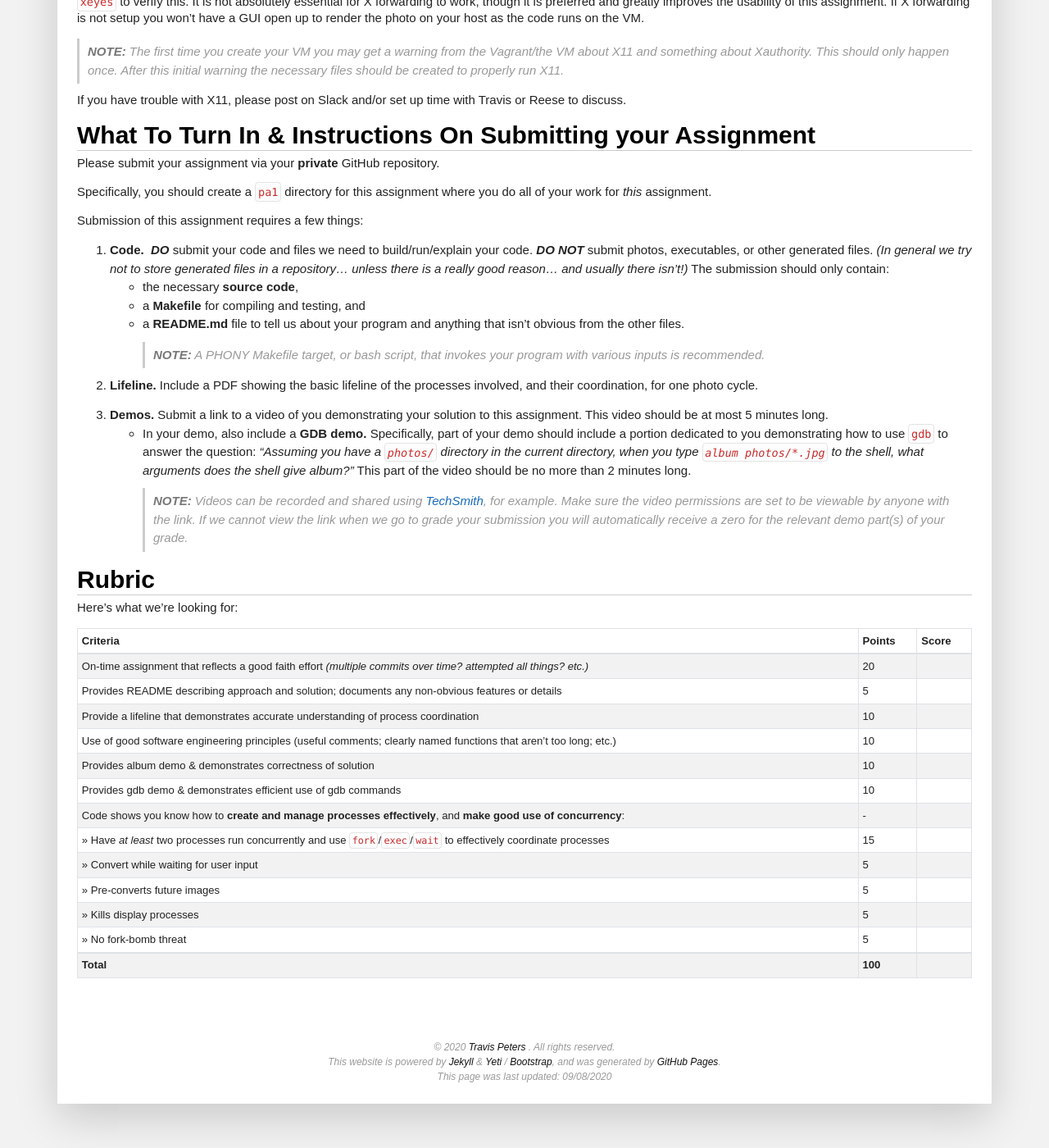
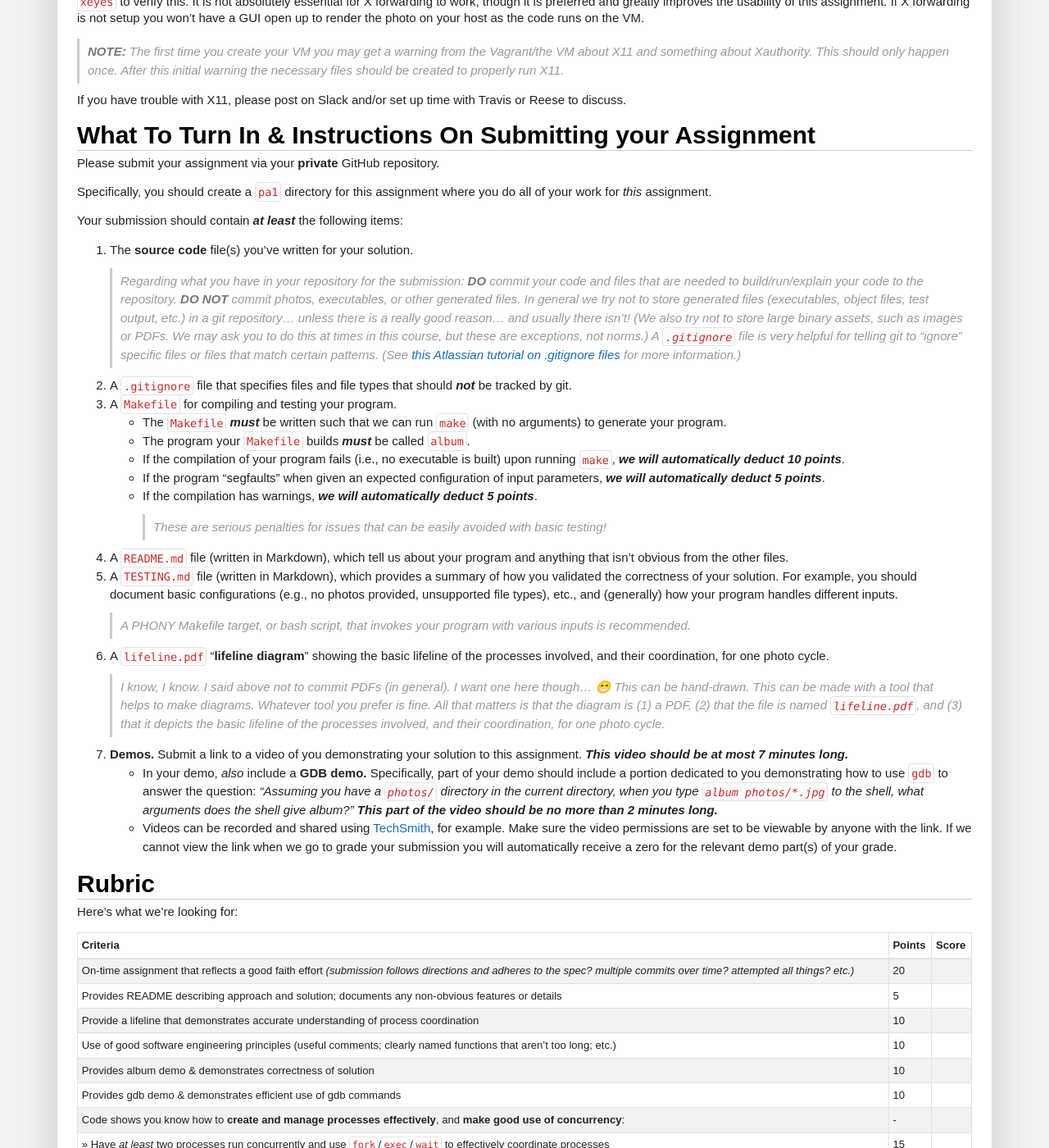
Before and after one commit to traviswpeters/cs460-2020-fall, a Jekyll site: the page built from pa1/index.md, in a window 1280 px wide and 1400 px high, scrolled down 3112 px. Shown: the whole window at 82% size. Built offline with Jekyll 4.4.1, drawn with Linux system fonts in a browser that asks for light colours; nearby versions of some CDN libraries; some web fonts are replaced; comment, search, counter and statistics services are not loaded; our own code applies the rules of GitHub Pages for plain Markdown files; before the commit the page ends 4482 px from its top, so only the background shows below that.

Commit message:
clarifying submission instructions for PA1 and PA2

```diff
--- a/pa1/index.md
+++ b/pa1/index.md
@@ -131,25 +131,48 @@ Please submit your assignment via your **private** GitHub repository.
 
 Specifically, you should create a `pa1` directory for this assignment where you do all of your work for _this_ assignment.
 
-Submission of this assignment requires a few things:
+Your submission should contain ***at least*** the following items:
 
-1. **Code.**
-_**DO**_ submit your code and files we need to build/run/explain your code.
-_**DO NOT**_ submit photos, executables, or other generated files.
-_(In general we try not to store generated files in a repository... unless there is a really good reason... and usually there isn't!)_
-The submission should only contain:
-    - the necessary **source code**,
-    - a **Makefile** for compiling and testing, and
-    - a **README.md** file to tell us about your program and anything that isn't obvious from the other files.
->  **NOTE:** A PHONY Makefile target, or bash script, that invokes your program with various inputs is recommended.
+1. The **source code** file(s) you've written for your solution.
+> Regarding what you have in your repository for the submission:
+> _**DO**_ commit your code and files that are needed to build/run/explain your code to the repository.
+> _**DO NOT**_ commit photos, executables, or other generated files.
+> In general we try not to store generated files (executables, object files, test output, etc.)
+> in a git repository... unless there is a really good reason... and usually there isn't!
+> (We also try not to store large binary assets, such as images or PDFs.
+> We may ask you to do this at times in this course, but these are exceptions, not norms.)
+> A `.gitignore` file is very helpful for telling git to "ignore" specific files or files that match certain patterns.
+> (See [this Atlassian tutorial on .gitignore files](https://www.atlassian.com/git/tutorials/saving-changes/gitignore) for more information.)
 
-2. **Lifeline.** Include a PDF showing the basic lifeline of the processes involved, and their coordination, for one photo cycle.
+2. A `.gitignore` file that specifies files and file types that should _**not**_ be tracked by git.
+3. A `Makefile` for compiling and testing your program.
+- The `Makefile` _**must**_ be written such that we can run `make` (with no arguments) to generate your program.
+- The program your `Makefile` builds _**must**_ be called `album`.
+- If the compilation of your program fails (i.e., no executable is built) upon running `make`, _**we will automatically deduct 10 points**_.
+- If the program "segfaults" when given an expected configuration of input parameters, _**we will automatically deduct 5 points**_.
+- If the compilation has warnings, _**we will automatically deduct 5 points**_.
+> These are serious penalties for issues that can be easily avoided with basic testing!
 
-3. **Demos.** Submit a link to a video of you demonstrating your solution to this assignment. This video should be at most 5 minutes long.
-   - In your demo, also include a **GDB demo.** Specifically, part of your demo should include a portion dedicated to you demonstrating how to use `gdb` to answer the question:
+4. A `README.md` file (written in Markdown), which tell us about your program and anything that isn't obvious from the other files.
+5. A `TESTING.md` file (written in Markdown), which provides a summary of how you validated the correctness of your solution.
+For example, you should document basic configurations (e.g., no photos provided, unsupported file types), etc., and (generally) how your program handles different inputs.
+> A PHONY Makefile target, or bash script, that invokes your program with various inputs is recommended.
+
+6. A `lifeline.pdf` "**lifeline diagram**" showing the basic lifeline of the processes involved, and their coordination, for one photo cycle.
+> I know, I know. I said above not to commit PDFs (in general). I want one here though... &#128513;
+> This can be hand-drawn. This can be made with a tool that helps to make diagrams. Whatever tool you prefer is fine.
+> All that matters is that the diagram is
+> (1) a PDF,
+> (2) that the file is named `lifeline.pdf`,
+> and (3) that it depicts the basic lifeline of the processes involved, and their coordination, for one photo cycle.
+
+7. **Demos.** Submit a link to a video of you demonstrating your solution to this assignment.
+   _**This video should be at most 7 minutes long.**_
+   - In your demo, _also_ include a **GDB demo.**
+     Specifically, part of your demo should include a portion dedicated to you demonstrating how to use `gdb` to answer the question:
    _"Assuming you have a `photos/` directory in the current directory, when you type `album photos/*.jpg` to the shell, what arguments does the shell give album?"_
-   This part of the video should be no more than 2 minutes long.
-> **NOTE:** Videos can be recorded and shared using [TechSmith](http://ato.montana.edu/technologies/techsmith/), for example.
+   _**This part of the video should be no more than 2 minutes long.**_
+   - Videos can be recorded and shared using [TechSmith](http://ato.montana.edu/technologies/techsmith/), for example.
 Make sure the video permissions are set to be viewable by anyone with the link.
 If we cannot view the link when we go to grade your submission you will automatically receive a zero for the relevant demo part(s) of your grade.
 
@@ -158,20 +181,20 @@ If we cannot view the link when we go to grade your submission you will automati
 Here's what we're looking for:
 
 {:.table .table-hover .table-striped .table-bordered .table-sm}
-| Criteria                                                                                                               | Points  | Score |
-| ---------------------------------------------------------------------------------------------------------------------- | ------- |------ |
-| On-time assignment that reflects a good faith effort _(multiple commits over time? attempted all things? etc.)_        | 20      |       |
-| Provides README describing approach and solution; documents any non-obvious features or details                        | 5       |       |
-| Provide a lifeline that demonstrates accurate understanding of process coordination                                    | 10      |       |
-| Use of good software engineering principles (useful comments; clearly named functions that aren't too long; etc.)      | 10      |       |
-| Provides album demo & demonstrates correctness of solution                                                             | 10      |       |
-| Provides gdb demo & demonstrates efficient use of gdb commands                                                         | 10      |       |
-| Code shows you know how to **create and manage processes effectively**, and **make good use of concurrency**:          | -       |       |
-| >> Have _at least_ two processes run concurrently and use `fork`/`exec`/`wait` to effectively coordinate processes     | 15      |       |
-| >> Convert while waiting for user input                                                                                | 5       |       |
-| >> Pre-converts future images                                                                                          | 5       |       |
-| >> Kills display processes                                                                                             | 5       |       |
-| >> No fork-bomb threat                                                                                                 | 5       |       |
-| ---------------------------------------------------------------------------------------------------------------------- | ------- |------ |
-| **Total**                                                                                                              | **100** |       |
-| ---------------------------------------------------------------------------------------------------------------------- | ------- |------ |
+| Criteria                                                                                                                                                               | Points  | Score |
+| ---------------------------------------------------------------------------------------------------------------------------------------------------------------------- | ------- |------ |
+| On-time assignment that reflects a good faith effort _(submission follows directions and adheres to the spec? multiple commits over time? attempted all things? etc.)_ | 20      |       |
+| Provides README describing approach and solution; documents any non-obvious features or details                                                                        | 5       |       |
+| Provide a lifeline that demonstrates accurate understanding of process coordination                                                                                    | 10      |       |
+| Use of good software engineering principles (useful comments; clearly named functions that aren't too long; etc.)                                                      | 10      |       |
+| Provides album demo & demonstrates correctness of solution                                                                                                             | 10      |       |
+| Provides gdb demo & demonstrates efficient use of gdb commands                                                                                                         | 10      |       |
+| Code shows you know how to **create and manage processes effectively**, and **make good use of concurrency**:                                                          | -       |       |
+| >> Have _at least_ two processes run concurrently and use `fork`/`exec`/`wait` to effectively coordinate processes                                                     | 15      |       |
+| >> Convert while waiting for user input                                                                                                                                | 5       |       |
+| >> Pre-converts future images                                                                                                                                          | 5       |       |
+| >> Kills display processes                                                                                                                                             | 5       |       |
+| >> No fork-bomb threat                                                                                                                                                 | 5       |       |
+| ---------------------------------------------------------------------------------------------------------------------------------------------------------------------- | ------- |------ |
+| **Total**                                                                                                                                                              | **100** |       |
+| ---------------------------------------------------------------------------------------------------------------------------------------------------------------------- | ------- |------ |
```
Also changed, not shown: pa2/index.md (+18 -9 lines).
